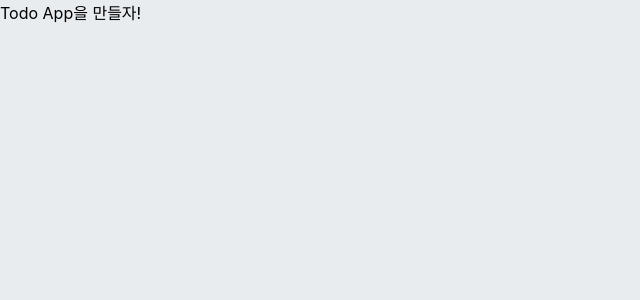
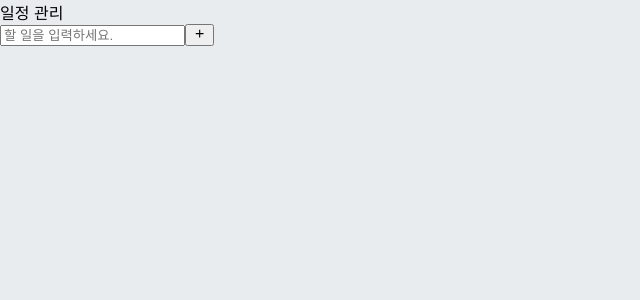
Before and after one commit to seo-minjeong/todo-list, a React (Create React App) app in the folder todo-app/: page / in a window 1280 px wide. Shown: the top 300 px of the page, without its empty margins (0-640 px from the left). Built offline with nearby package versions, Linux system fonts and the light colour scheme.

Commit message:
add: TodoFile

```diff
--- a/todo-app/package.json
+++ b/todo-app/package.json
@@ -6,8 +6,10 @@
     "@testing-library/jest-dom": "^5.16.4",
     "@testing-library/react": "^13.3.0",
     "@testing-library/user-event": "^13.5.0",
+    "node-sass": "^7.0.1",
     "react": "^18.2.0",
     "react-dom": "^18.2.0",
+    "react-icons": "^4.4.0",
     "react-scripts": "5.0.1",
     "web-vitals": "^2.1.4"
   },
--- a/todo-app/src/App.js
+++ b/todo-app/src/App.js
@@ -1,7 +1,13 @@
-import "./App.css";
+import React from "react";
+import TodoTemplate from "./components/TodoTemplate";
+import TodoInsert from "./components/TodoInsert";
 
 const App = () => {
-  return <div>Todo App을 만들자!</div>;
+  return (
+    <TodoTemplate>
+      <TodoInsert />
+    </TodoTemplate>
+  );
 };
 
 export default App;
--- /dev/null
+++ b/todo-app/src/components/TodoInsert.js
@@ -0,0 +1,16 @@
+import React from "react";
+import { MdAdd } from "react-icons/md";
+import "./TodoInsert.scss";
+
+const TodoInsert = ({ children }) => {
+  return (
+    <form className="TodoInsert">
+      <input placeholder="할 일을 입력하세요." />
+      <button type="submit">
+        <MdAdd />
+      </button>
+    </form>
+  );
+};
+
+export default TodoInsert;
--- /dev/null
+++ b/todo-app/src/components/TodoTemplate.js
@@ -0,0 +1,13 @@
+import React from "react";
+// import "./TodoTemplate.scss";
+
+const TodoTemplate = ({ children }) => {
+  return (
+    <div className="TodoTemplate">
+      <div className="app-title">일정 관리</div>
+      <div className="content">{children}</div>
+    </div>
+  );
+};
+
+export default TodoTemplate;
```
Also changed, not shown: todo-app/jsconfig.js (added), todo-app/src/components/TodoInsert.scss (added), todo-app/src/components/TodoTemplate.scss (added), 1 other file (tests, documents, lock files or other folders).
